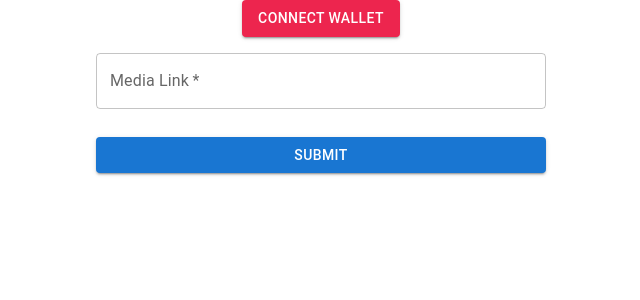
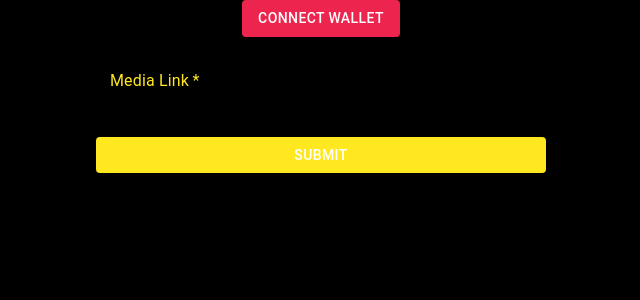
Before and after one commit to Vivian-Oliveira/curly-octo-fortnight-front, a React (Create React App) app in the folder app/: page / in a window 1280 px wide. Shown: the top 300 px of the page, without its empty margins (319-959 px from the left). Built offline with nearby package versions, Linux system fonts and the light colour scheme.

Commit message:
:lipstick: adds page styling

```diff
--- a/app/public/index.html
+++ b/app/public/index.html
@@ -25,6 +25,16 @@
       Learn how to configure a non-root public URL by running `npm run build`.
     -->
     <title>Curly Octo Fortnight</title>
+    <style>
+      html,
+      body,
+      #root {
+        margin: 0;
+        padding: 0;
+        width: 100%;
+        min-height: 100vh;
+      }
+    </style>
   </head>
   <body>
     <noscript>You need to enable JavaScript to run this app.</noscript>
--- a/app/src/components/MediaCard/index.tsx
+++ b/app/src/components/MediaCard/index.tsx
@@ -24,11 +24,10 @@ const MediaCard = (props: Props) => {
   }
 
   return (
-    <MediaCardContainer onClick={onClick}>
-      <CardActionArea>
+    <MediaCardContainer onClick={onClick} elevation={0} >
+      <CardActionArea sx={{ maxWidth: 560 }}>
         <CardMedia
           component={"iframe"}
-          width="560px"
           height="315px"
           title={title}
           src={url}
--- a/app/src/components/MediaCard/styles.ts
+++ b/app/src/components/MediaCard/styles.ts
@@ -1,15 +1,18 @@
-import styled from 'styled-components'
-import Card from '@mui/material/Card'
-import CardContent from '@mui/material/CardContent'
+import styled from "styled-components";
+import Card from "@mui/material/Card";
+import CardContent from "@mui/material/CardContent";
 
 export const MediaCardContainer = styled(Card)`
-  width: 560px;
-  margin: 25px;
-`
+  width: 100%;
+
+  iframe {
+    display: block;
+    border-style: none;
+  }
+`;
 
 export const MediaCardContent = styled(CardContent)`
   display: flex;
   align-items: center;
   justify-content: center;
-  height: 40px;
-`
+`;
--- a/app/src/components/MediaForm/index.tsx
+++ b/app/src/components/MediaForm/index.tsx
@@ -1,29 +1,29 @@
-
-import React, {FormEvent, useState} from "react"
-import { InputsContainer, MediaFormContainer } from "./styles"
-import TextField from '@mui/material/TextField'
-import Button from '@mui/material/Button'
-import useForm from '../../hooks/useForm'
-import CircularProgress from '@mui/material/CircularProgress'
-import {useContractMethods} from "../../hooks/useContractMethods";
+import React, { FormEvent, useState } from "react";
+import { InputsContainer, MediaFormContainer } from "./styles";
+import TextField from "@mui/material/TextField";
+import Button from "@mui/material/Button";
+import useForm from "../../hooks/useForm";
+import CircularProgress from "@mui/material/CircularProgress";
+import { useContractMethods } from "../../hooks/useContractMethods";
+import { primaryColor, starWarsYellow } from "../../styles/colors";
 
 const MediaForm = () => {
-    const [form, onChange, clear] = useForm({ media: "" })
-    const [isLoading, setIsLoading] = useState(false)
-    const { sendMedia } = useContractMethods()
+  const [form, onChange, clear] = useForm({ media: "" });
+  const [isLoading, setIsLoading] = useState(false);
+  const { sendMedia } = useContractMethods();
 
   const onSubmitForm = async (event: FormEvent) => {
-        event.preventDefault()
+    event.preventDefault();
     setIsLoading(true);
     try {
       await sendMedia(form.media);
       clear();
-        } catch (e){
+    } catch (e) {
       console.log(e);
     } finally {
       setIsLoading(false);
     }
-    }
+  };
 
   return (
     <MediaFormContainer>
@@ -39,19 +39,26 @@ const MediaForm = () => {
             margin={"normal"}
             required
             type={"text"}
+            InputLabelProps={{
+              style: { color: starWarsYellow },
+            }}
           />
         </InputsContainer>
         <Button
           type={"submit"}
           fullWidth
           variant={"contained"}
-                    color={"primary"}
+          sx={{ backgroundColor: starWarsYellow }}
         >
-                    {isLoading ? <CircularProgress color={"inherit"} size={24}/> : <>Submit</>}
+          {isLoading ? (
+            <CircularProgress color={"inherit"} size={24} />
+          ) : (
+            <>Submit</>
+          )}
         </Button>
       </form>
     </MediaFormContainer>
-    )
-}
+  );
+};
 
-export default MediaForm
+export default MediaForm;
--- a/app/src/pages/MainPage/index.tsx
+++ b/app/src/pages/MainPage/index.tsx
@@ -1,11 +1,11 @@
 import MediaCard from "../../components/MediaCard";
-import { Container } from "./styles";
+import { Container, MediaGrid } from "./styles";
 import { useWallet } from "../../hooks/useWallet/index";
-import {useEffect} from "react";
+import { useEffect } from "react";
 import { Button } from "@mui/material";
 import MediaForm from "../../components/MediaForm";
-import {useMedias} from "../../hooks/useMedias";
-import {Media} from "../../types/Media";
+import { useMedias } from "../../hooks/useMedias";
+import { Media } from "../../types/Media";
 
 function MainPage() {
   const { account, connectWallet, checkIfWalletIsConnected } = useWallet();
@@ -17,7 +17,7 @@ function MainPage() {
 
   useEffect(() => {
     console.log(medias);
-    }, [medias])
+  }, [medias]);
 
   return (
     <Container>
@@ -33,14 +33,15 @@ function MainPage() {
 
       <MediaForm />
 
-        {medias?.map((media: Media) =>
-          (
+      <MediaGrid>
+        {medias?.map((media: Media) => (
           <MediaCard
             title={media.sender}
             src={media.media}
             onClick={() => {}}
           />
         ))}
+      </MediaGrid>
     </Container>
   );
 }
--- a/app/src/pages/MainPage/styles.ts
+++ b/app/src/pages/MainPage/styles.ts
@@ -3,7 +3,16 @@ import styled from "styled-components";
 export const Container = styled.div`
   width: 100%;
   height: 100%;
+  min-height: 100vh;
   display: flex;
   flex-direction: column;
   align-items: center;
+  background-color: #000;
 `;
+
+export const MediaGrid = styled.div`
+  display: grid;
+  grid-template-columns: 1fr 1fr 1fr;
+  row-gap: 10px;
+  column-gap: 40px;
+`
--- a/app/src/styles/colors.ts
+++ b/app/src/styles/colors.ts
@@ -1,3 +1,4 @@
 export const primaryColor = "#ffffff"
 export const neutralColor = "#ff0000"
 export const greyColor = "#979797"
+export const starWarsYellow = "#FFE81F"
```
Lines whose indentation alone changed are shown as unchanged.
